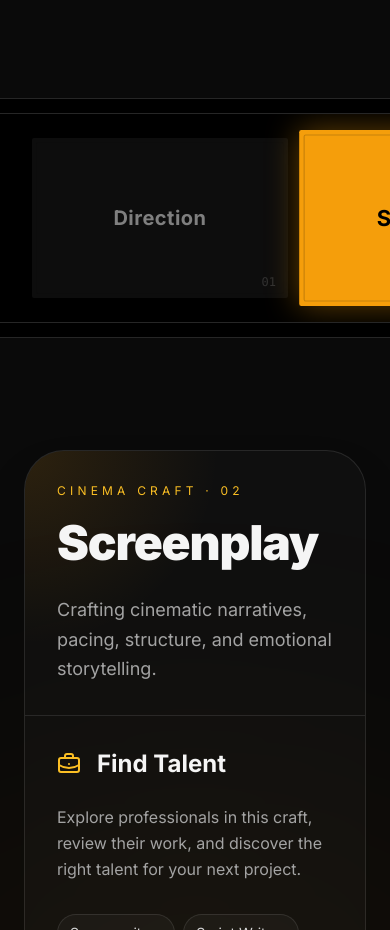
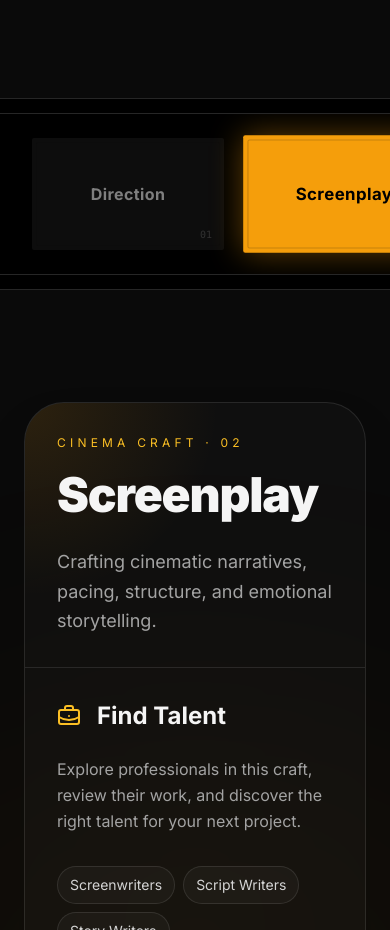
Before and after one commit to abhinavreddy2684-droid/PR.Pre.Pro.Post, a React (Vite) app in the folder 24-crafts/: page / in a window 390 px wide. Shown: the part 1360-2290 px from the top of the page. Built offline with nearby package versions, Linux system fonts and the light colour scheme.

Commit message:
Make CinemaReel craft controls mobile-first

```diff
--- a/24-crafts/src/components/ui/CinemaReelCraftButton.jsx
+++ b/24-crafts/src/components/ui/CinemaReelCraftButton.jsx
@@ -12,23 +12,23 @@ export default function CinemaReelCraftButton({
       type="button"
       onClick={onClick}
       whileHover={active ? undefined : { scale: 1.05 }}
-      className={`snap-center relative flex-shrink-0 w-64 h-40 rounded-sm flex items-center justify-center transition-all duration-300 ease-out cursor-pointer group ${
+      className={`snap-center relative flex-shrink-0 w-48 h-28 md:w-64 md:h-40 rounded-sm flex items-center justify-center transition-all duration-300 ease-out cursor-pointer group ${
         active
-          ? "bg-amber-500 scale-110 z-10 shadow-[0_0_30px_rgba(245,158,11,0.4)]"
+          ? "bg-amber-500 scale-105 md:scale-110 z-10 shadow-[0_0_30px_rgba(245,158,11,0.4)]"
           : "bg-neutral-900 hover:bg-neutral-800 opacity-60 hover:opacity-100"
       }`}
       {...props}
     >
       <div className="absolute inset-1 border border-neutral-950/20 rounded-sm" />
       <span
-        className={`text-xl font-bold tracking-wide transition-colors duration-300 ${
+        className={`px-4 text-base md:text-xl font-bold tracking-wide text-center transition-colors duration-300 ${
           active ? "text-black" : "text-neutral-300 group-hover:text-white"
         }`}
       >
         {children}
       </span>
       <span
-        className={`absolute bottom-2 right-3 text-xs font-mono ${
+        className={`absolute bottom-2 right-3 text-[10px] md:text-xs font-mono ${
           active ? "text-black/60" : "text-neutral-600"
         }`}
       >
```
